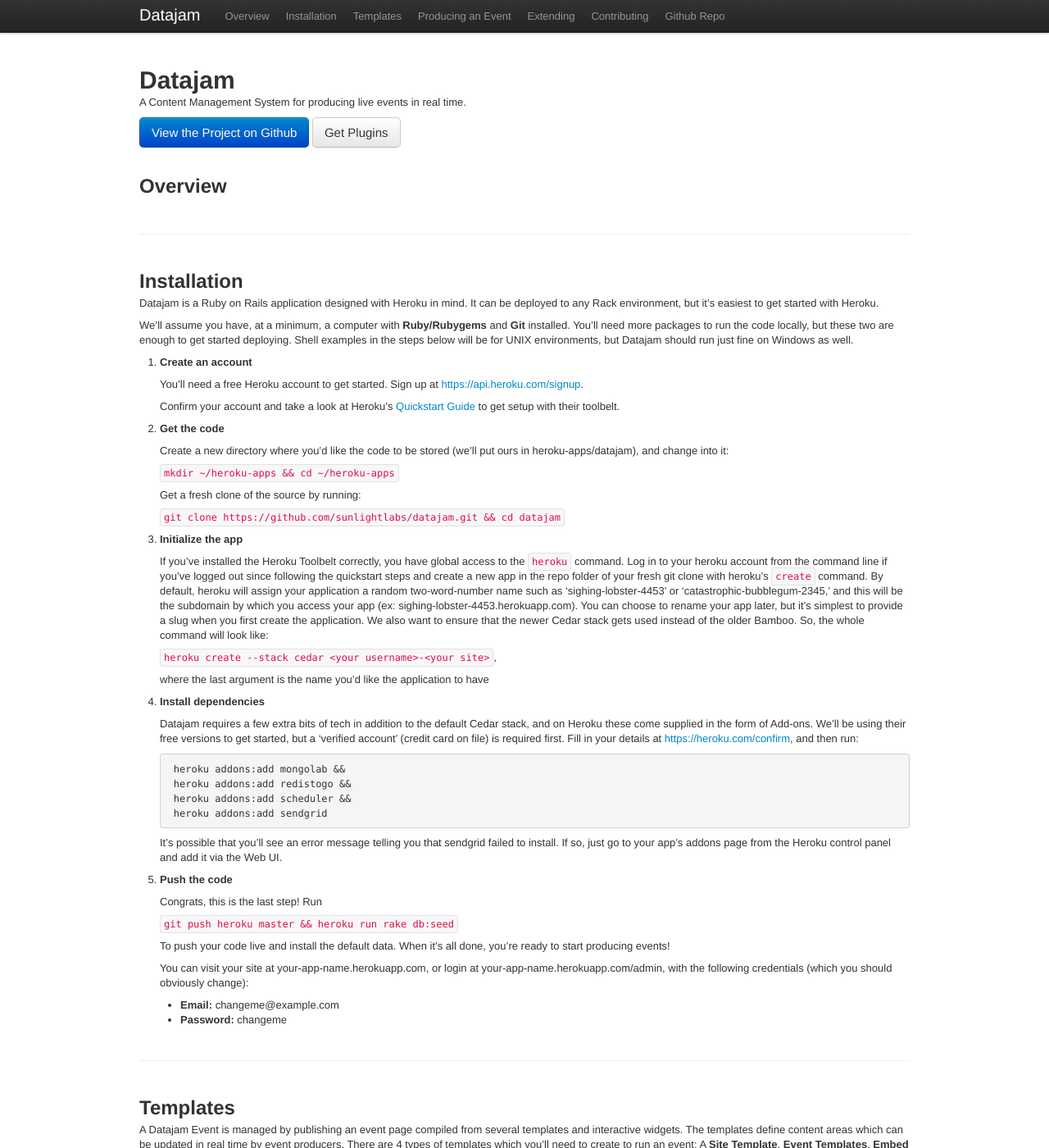
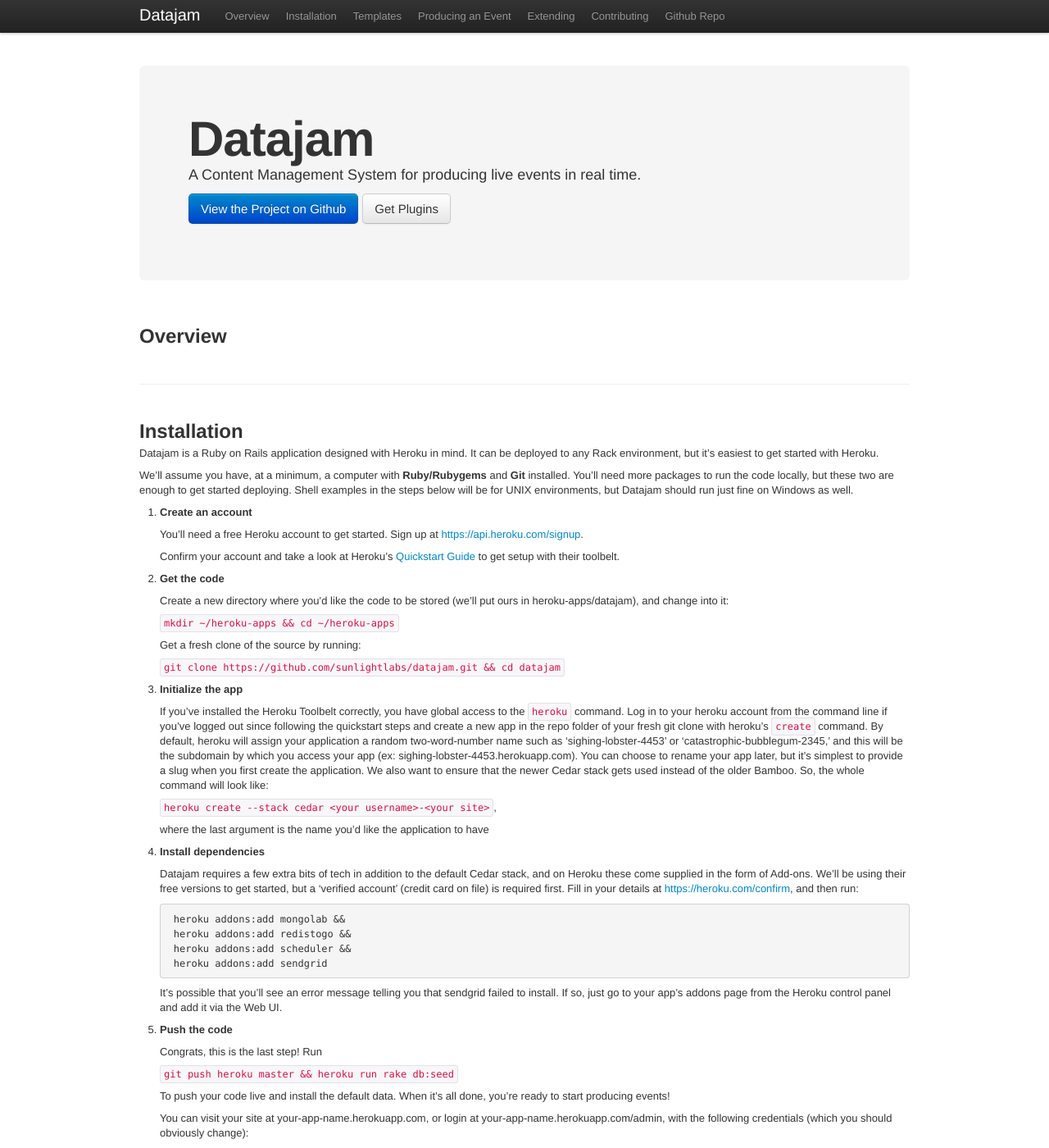
Before and after one commit to sunlightlabs/datajam, a Jekyll site: the page built from _posts/2012-03-01-home.md, in a window 1280 px wide and 1400 px high. Shown: the whole window at 82% size. Built offline with Jekyll 4.4.1, drawn with Linux system fonts in a browser that asks for light colours; nearby versions of some CDN libraries.

Commit message:
s/hero/hero-unit

```diff
--- a/_layouts/home.html
+++ b/_layouts/home.html
@@ -37,15 +37,13 @@
     </div>
 
     <div class="container">
-      <header class="hero">
-          <div class="inner">
+        <header class="hero-unit">
             <h1>Datajam</h1>
             <p>A Content Management System for producing live events in real time.</p>
             <p class="download-info">
                 <a href="https://github.com/sunlightlabs/datajam/" class="btn btn-primary btn-large">View the Project on Github</a>
                 <a href="/plugins/" class="btn btn-large">Get Plugins</a>
             </p>
-          </div>
         </header>
         <div role="main">
             {{ content }}
--- a/css/style.css
+++ b/css/style.css
@@ -1,3 +1,3 @@
-.hero {margin-top:80px;}
+.hero-unit {margin-top:80px;}
 h2 {padding-top:20px;}
 hr {margin-top:40px; clear:both;}
```
Lines whose indentation alone changed are shown as unchanged.
